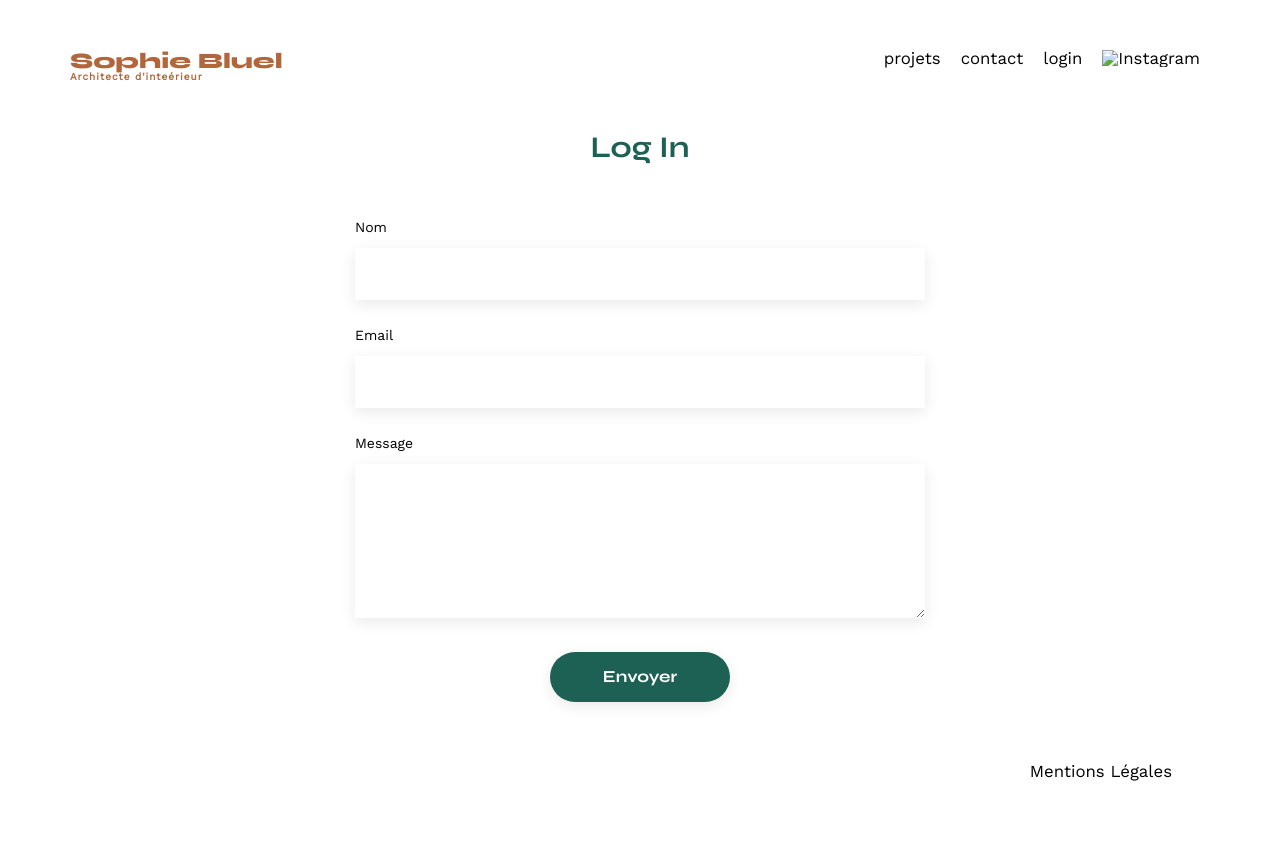
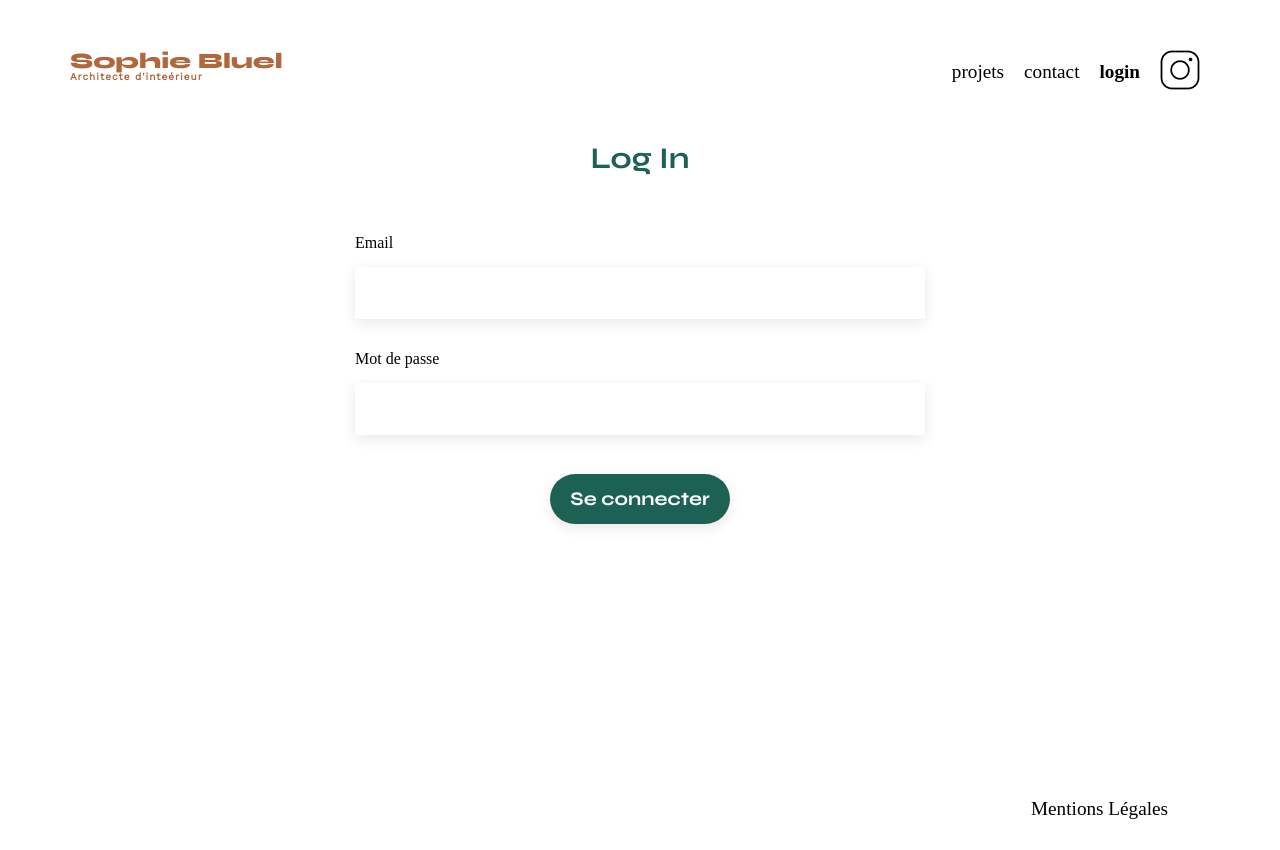
Before and after one commit to ElskaRed/Portfolio_Sophie_Bluel, a plain HTML site: page FrontEnd/assets/login.html in a window 1280 px wide. Before the commit the page ends 808 px from the top, so only its background shows below. Drawn offline with nearby package versions, Linux system fonts and the light colour scheme; files that its build step writes are made by us from their sources; no server answers.

Commit message:
Intégration page login ok

```diff
--- a/FrontEnd/assets/login.html
+++ b/FrontEnd/assets/login.html
@@ -8,36 +8,34 @@
 	<link rel="preconnect" href="https://fonts.gstatic.com" crossorigin>
 	<link href="https://fonts.googleapis.com/css2?family=Syne:wght@700;800&family=Work+Sans&display=swap" rel="stylesheet">
 	<meta name="description" content="">
-	<link rel="stylesheet" href="./assets/style.css">
+	<link rel="stylesheet" href="style.css">
 	<script type="module" src="scripts/scripts.js" defer></script>
 </head>
-<body>
+<body class="login__body">
 <header>
 	<h1>Sophie Bluel <span>Architecte d'inteérieur</span></h1>
 	<nav>
 		<ul>
-			<li>projets</li>
-			<li>contact</li>
-			<li>login</li>
-			<li><img src="./assets/icons/instagram.png" alt="Instagram"></li>
+			<li><a href="/FrontEnd/index.html#portfolio">projets</a></li>
+			<li><a href="/FrontEnd/index.html#contact">contact</a></li>
+			<li class="login__onpage">login</li>
+			<li><img src="icons/instagram.png" alt="Instagram"></li>
 		</ul>
 	</nav>
 </header>
 <main>
-	<section id="contact">
+	<section id="login">
 		<h2>Log In</h2>
 		<form action="#" method="post">
-			<label for="name">Nom</label>
-			<input type="text" name="name" id="name">
 			<label for="email">Email</label>
 			<input type="email" name="email" id="email">
-			<label for="message">Message</label>
-			<textarea name="message" id="message" cols="30" rows="10"></textarea>
-			<input type="submit" value="Envoyer">
+			<label for="pwd">Mot de passe</label>
+			<input type="password" id="pwd" name="pwd">
+			<input type="submit" value="Se connecter">
 		</form>
 	</section>
 </main>
-<footer>
+<footer class="login__footer">
 	<nav>
 		<ul>
 			<li>Mentions Légales</li>
--- a/FrontEnd/assets/style.css
+++ b/FrontEnd/assets/style.css
@@ -3,7 +3,7 @@
    License: none (public domain)
 */
 
-html, body, div, span, applet, object, iframe,
+html, div, span, applet, object, iframe,
 h1, h2, h3, h4, h5, h6, p, blockquote, pre,
 a, abbr, acronym, address, big, cite, code,
 del, dfn, em, img, ins, kbd, q, s, samp,
@@ -47,7 +47,7 @@ table {
 	border-spacing: 0;
 }
 /** end reset css**/
-body {
+.index__body {
 	max-width: 1140px;
 	margin:auto;
 	font-family: 'Work Sans' ;
@@ -93,6 +93,11 @@ nav ul {
 nav li {
 	padding: 0 10px;
 	font-size: 1.2em;
+}
+
+nav a {
+	color: black;
+	text-decoration: none;
 }
 
 li:hover {
@@ -163,31 +168,31 @@ li:hover {
 	width: 100%;
 
 }
-#contact {
+#contact, #login {
 	width: 50%;
 margin: auto;
 }
-#contact > * {
+#contact > *, #login > * {
 	text-align: center;
 
 }
-#contact h2{
+#contact h2, #login h2 {
 	margin-bottom: 20px;
 }
-#contact form {
+#contact form, #login form {
 	text-align: left;
 	margin-top:30px;
 	display: flex;
 	flex-direction: column;
 }
 
-#contact input {
+#contact input, #login input {
 	height: 50px;
 	font-size: 1.2em;
 	border: none;
 	box-shadow: 0px 4px 14px rgba(0, 0, 0, 0.09);
 }
-#contact label {
+#contact label, #login label {
 	margin: 2em 0 1em 0;
 }
 #contact textarea {
@@ -211,3 +216,22 @@ footer nav ul {
 	justify-content: flex-end;
 	margin: 2em
 }
+
+/** login **/
+
+.login__onpage {
+	font-weight: 700;
+}
+
+.login__body {
+	max-width: 1140px;
+	min-height: 100vh;
+	margin: 0 auto;
+	position: relative;
+}
+
+.login__footer {
+	position: absolute;
+	bottom: 0;
+	right: 0;
+}
```
Also changed, not shown: FrontEnd/index.html (+4 -4 lines).
